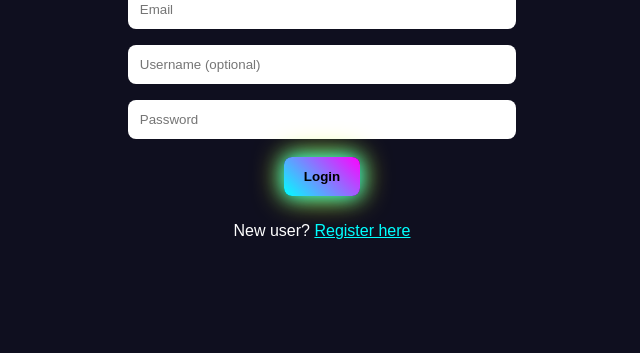
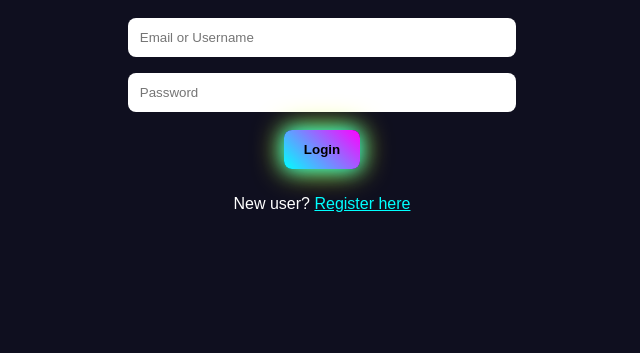
Before and after one commit to sdgamer8263-sketch/ska-ai, a plain HTML site: page index.html in a window 1280 px wide. Shown: the part 447-800 px from the top of the page, without its empty margins (318-958 px from the left). Drawn offline with Linux system fonts and the light colour scheme.

Commit message:
Update index.html

```diff
--- a/index.html
+++ b/index.html
@@ -25,8 +25,7 @@
   <!-- LOGIN FORM -->
   <div id="loginStep">
     <h2 class="neon">Login</h2>
-    <input type="email" id="loginEmail" placeholder="Email">
-    <input type="text" id="loginUsername" placeholder="Username (optional)">
+    <input type="text" id="loginInput" placeholder="Email or Username">
     <input type="password" id="loginPassword" placeholder="Password">
     <button class="neonBtn" id="loginBtn">Login</button>
     <p>New user? <span class="linkBtn" id="showRegister">Register here</span></p>
```
